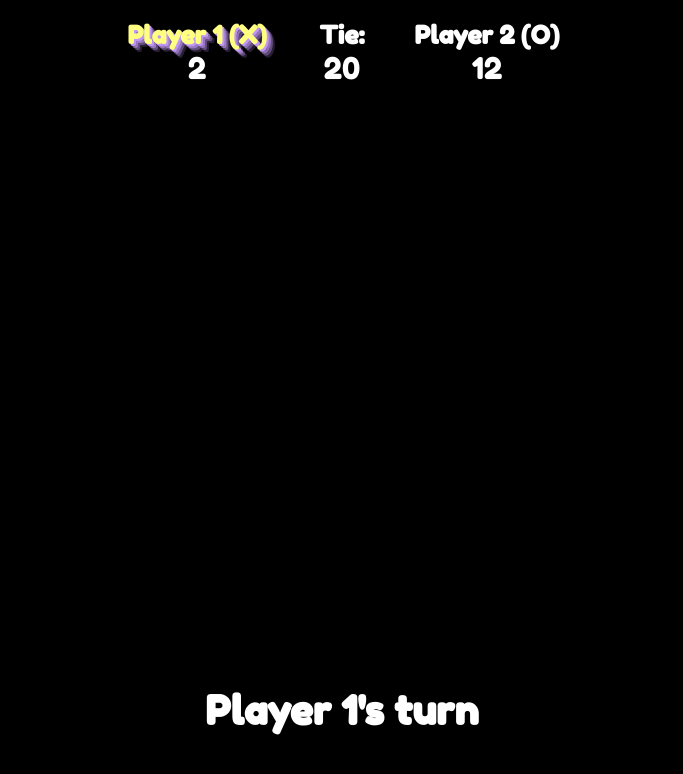
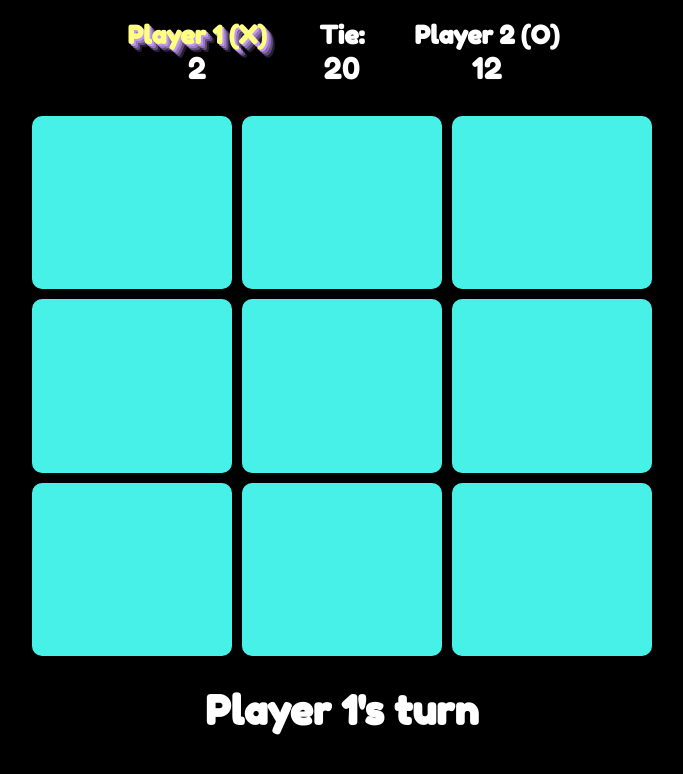
Before and after one commit to franzese/tik-tak-toe, a React (Create React App) app: page / in a window 1280 px wide. Shown: the top 774 px of the page, without its empty margins (298-981 px from the left). Built offline with nearby package versions, Linux system fonts and the light colour scheme.

Commit message:
Splitting up components finally

```diff
--- /dev/null
+++ b/src/TikTakToe.js
@@ -0,0 +1,31 @@
+import React, { useState, useEffect } from 'react';
+import GameBoard from './components/GameBoard/GameBoard';
+import ScoreBoard from './components/ScoreBoard/ScoreBoard';
+import './TikTakToe.scss';
+
+function TikTakToe() {
+    const [player, setPlayer] = useState('X');
+    const [nextMessage, setNextMessage] = useState("Player 1's turn");
+    const addPointToWinner = winner => {
+        setNextMessage(winner + ' wins!');
+    };
+
+    const togglePlayer = () => {
+        if (player === 'X') setPlayer('O');
+        else if (player === 'O') setPlayer('X');
+    };
+
+    useEffect(() => {}, [player]);
+
+    return (
+        <>
+            <div className="tik-tak-toe">
+                <ScoreBoard player={player} />
+                <GameBoard player={player} onChange={togglePlayer} onWin={addPointToWinner} />
+                <h1 className={'message'}>{nextMessage}</h1>
+            </div>
+        </>
+    );
+}
+
+export default TikTakToe;
--- /dev/null
+++ b/src/TikTakToe.scss
@@ -0,0 +1,13 @@
+.tik-tak-toe {
+    text-align: center;
+    background-color: black;
+    height: 100%;
+    display: flex;
+    flex-direction: column;
+    justify-content: flex-start;
+    align-items: center;
+
+    .message {
+        margin: 2rem;
+    }
+}
--- a/src/App.js
+++ b/src/components/GameBoard/GameBoard.jsx
@@ -1,24 +1,22 @@
 import React, { useState, useEffect } from 'react';
-import './App.scss';
+import './GameBoard.scss';
 
-function BoardSpace({ index, value, onClick }) {
+export function BoardSpace({ index, value, onClick }) {
     const move = event => {
         onClick(event, index);
     };
 
     return (
         <button type="button" onClick={move} className={value}>
-            {value}
+            <mark>{value}</mark>
         </button>
     );
 }
 
-function GameBoard(props) {
+export default function GameBoard({ onWin, onChange, player }) {
     const [spaces, setSpaces] = useState([' ', ' ', ' ', ' ', ' ', ' ', ' ', ' ', ' ']);
     const [moveCount, setMoveCount] = useState(0);
     const [isWinner, setIsWinner] = useState(false);
-    const onWin = props.onWin;
-    const onChange = props.onChange;
     const winningRows = [
         [0, 1, 2],
         [3, 4, 5],
@@ -38,7 +36,7 @@ function GameBoard(props) {
 
     const makeMove = (event, index) => {
         if (!isWinner && !spaces[index].trim()) {
-            setSpaces([...spaces.slice(0, index), props.player, ...spaces.slice(index + 1)]);
+            setSpaces([...spaces.slice(0, index), player, ...spaces.slice(index + 1)]);
             setMoveCount(moveCount + 1);
         } else if (isWinner) {
             reset();
@@ -54,7 +52,7 @@ function GameBoard(props) {
                 spaces[row[1]][0] === spaces[row[2]][0]
             ) {
                 setIsWinner(true);
-                onWin(props.player);
+                onWin(player);
             } else {
                 onChange();
             }
@@ -78,45 +76,3 @@ function GameBoard(props) {
         </>
     );
 }
-
-function ScoreBoard(props) {
-    return (
-        <>
-            <div className="score-board">
-                <h1>Player 1 (X)</h1>
-                <h1>Tie:</h1>
-                <h1>Player 2 (O)</h1>
-                <p className="scores">2</p>
-                <p className="scores">20</p>
-                <p className="scores">12</p>
-            </div>
-        </>
-    );
-}
-
-function App() {
-    const [player, setPlayer] = useState('X');
-    const [nextMessage, setNextMessage] = useState("Player 1's turn");
-    const addPointToWinner = winner => {
-        setNextMessage(winner + ' wins!');
-    };
-
-    const togglePlayer = () => {
-        if (player === 'X') setPlayer('O');
-        else if (player === 'O') setPlayer('X');
-    };
-
-    useEffect(() => {}, [player]);
-
-    return (
-        <>
-            <div className="app">
-                <ScoreBoard player={player} />
-                <GameBoard player={player} onChange={togglePlayer} onWin={addPointToWinner} />
-                <h1 className={'message'}>{nextMessage}</h1>
-            </div>
-        </>
-    );
-}
-
-export default App;
--- a/src/App.scss
+++ b/src/components/GameBoard/GameBoard.scss
@@ -1,16 +1,5 @@
-@import 'styles/colors.scss';
-
-@mixin X {
-    color: $yeller;
-    text-shadow: 2px 2px $lavender, 4px 4px adjust-color($lavender, $alpha: -0.4),
-        6px 6px adjust-color($lavender, $alpha: -0.6), 8px 8px adjust-color($lavender, $alpha: -0.8);
-}
-
-@mixin O {
-    color: $lavender;
-    text-shadow: 2px 2px $yeller, 4px 4px adjust-color($yeller, $alpha: -0.4),
-        6px 6px adjust-color($yeller, $alpha: -0.6), 8px 8px adjust-color($yeller, $alpha: -0.8);
-}
+@import '../../styles/colors.scss';
+@import '../../styles/mixins.scss';
 
 .game-board {
     flex: 1;
@@ -68,59 +57,8 @@
                 min-width: 1em;
                 line-height: 0;
                 transform: scale(0);
-                transition: transform 80ms ease-in;
+                transition: transform 80ms ease-out;
             }
         }
     }
 }
-
-.score-board {
-    color: white;
-    display: grid;
-    grid-template-columns: 1fr 1fr 1fr;
-    margin: 2rem 0;
-
-    h1 {
-        font-size: 2.5rem;
-        &:last-child {
-            @include O;
-        }
-        &:first-child {
-            @include X;
-        }
-
-        width: 100%;
-    }
-
-    .scores {
-        font-size: 3rem;
-    }
-
-    input {
-        border: dotted white;
-        border-width: 0 0 5px 0;
-        color: white;
-        font-size: 3rem;
-        appearance: none;
-        background-color: black;
-        border-radius: 3px;
-        outline: none;
-        &:focus {
-            background: $oafoaf;
-        }
-    }
-}
-
-.app {
-    text-align: center;
-    background-color: black;
-    height: 100%;
-    display: flex;
-    flex-direction: column;
-    justify-content: flex-start;
-    align-items: center;
-
-    .message {
-        margin: 2rem;
-    }
-}
--- /dev/null
+++ b/src/components/ScoreBoard/ScoreBoard.jsx
@@ -0,0 +1,17 @@
+import React, { useState, useEffect } from 'react';
+import './ScoreBoard.scss';
+
+export default function ScoreBoard(props) {
+    return (
+        <>
+            <div className="score-board">
+                <h1>Player 1 (X)</h1>
+                <h1>Tie:</h1>
+                <h1>Player 2 (O)</h1>
+                <p className="scores">2</p>
+                <p className="scores">20</p>
+                <p className="scores">12</p>
+            </div>
+        </>
+    );
+}
--- /dev/null
+++ b/src/components/ScoreBoard/ScoreBoard.scss
@@ -0,0 +1,39 @@
+@import '../../styles/colors.scss';
+@import '../../styles/mixins.scss';
+
+.score-board {
+    color: white;
+    display: grid;
+    grid-template-columns: 1fr 1fr 1fr;
+    margin: 2rem 0;
+
+    h1 {
+        font-size: 2.5rem;
+        &:last-child {
+            @include O;
+        }
+        &:first-child {
+            @include X;
+        }
+
+        width: 100%;
+    }
+
+    .scores {
+        font-size: 3rem;
+    }
+
+    input {
+        border: dotted white;
+        border-width: 0 0 5px 0;
+        color: white;
+        font-size: 3rem;
+        appearance: none;
+        background-color: black;
+        border-radius: 3px;
+        outline: none;
+        &:focus {
+            background: $oafoaf;
+        }
+    }
+}
--- a/src/index.js
+++ b/src/index.js
@@ -1,10 +1,10 @@
 import React from 'react';
 import ReactDOM from 'react-dom';
 import './index.scss';
-import App from './App';
+import TikTakToe from './TikTakToe';
 import * as serviceWorker from './serviceWorker';
 
-ReactDOM.render(<App />, document.getElementById('root'));
+ReactDOM.render(<TikTakToe />, document.getElementById('root'));
 
 // If you want your app to work offline and load faster, you can change
 // unregister() to register() below. Note this comes with some pitfalls.
--- /dev/null
+++ b/src/styles/mixins.scss
@@ -0,0 +1,11 @@
+@mixin X {
+    color: $yeller;
+    text-shadow: 2px 2px $lavender, 4px 4px adjust-color($lavender, $alpha: -0.4),
+        6px 6px adjust-color($lavender, $alpha: -0.6), 8px 8px adjust-color($lavender, $alpha: -0.8);
+}
+
+@mixin O {
+    color: $lavender;
+    text-shadow: 2px 2px $yeller, 4px 4px adjust-color($yeller, $alpha: -0.4),
+        6px 6px adjust-color($yeller, $alpha: -0.6), 8px 8px adjust-color($yeller, $alpha: -0.8);
+}
```
Also changed, not shown: src/styles/colors.scss (+10 -10 lines), 1 other file (tests, documents, lock files or other folders).
